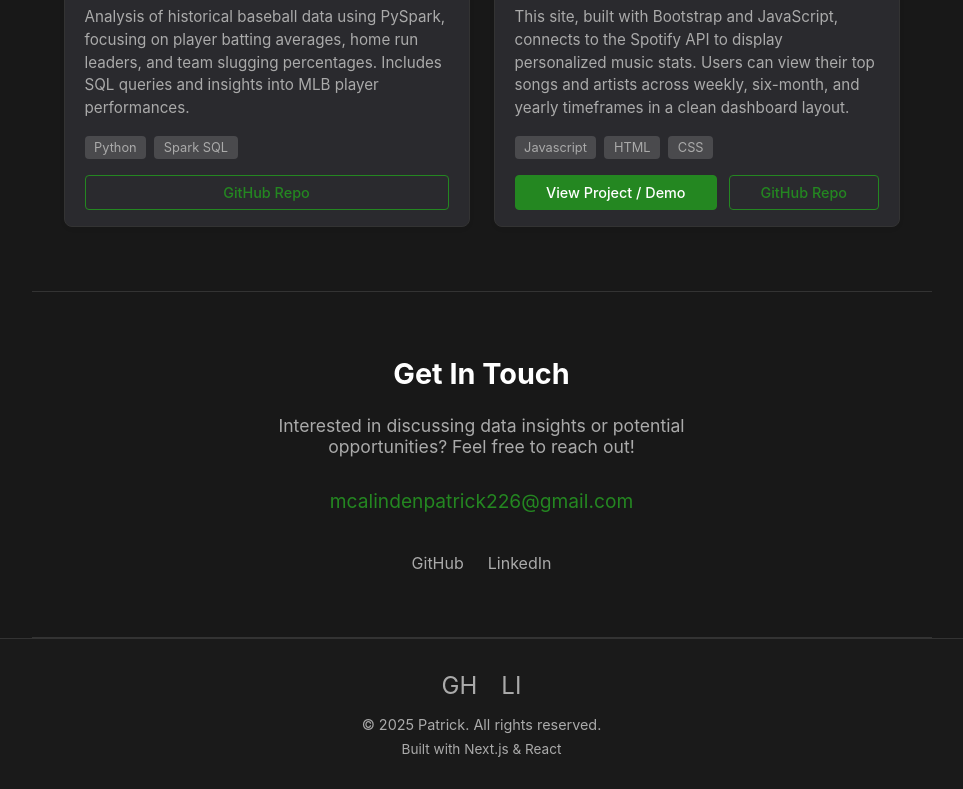
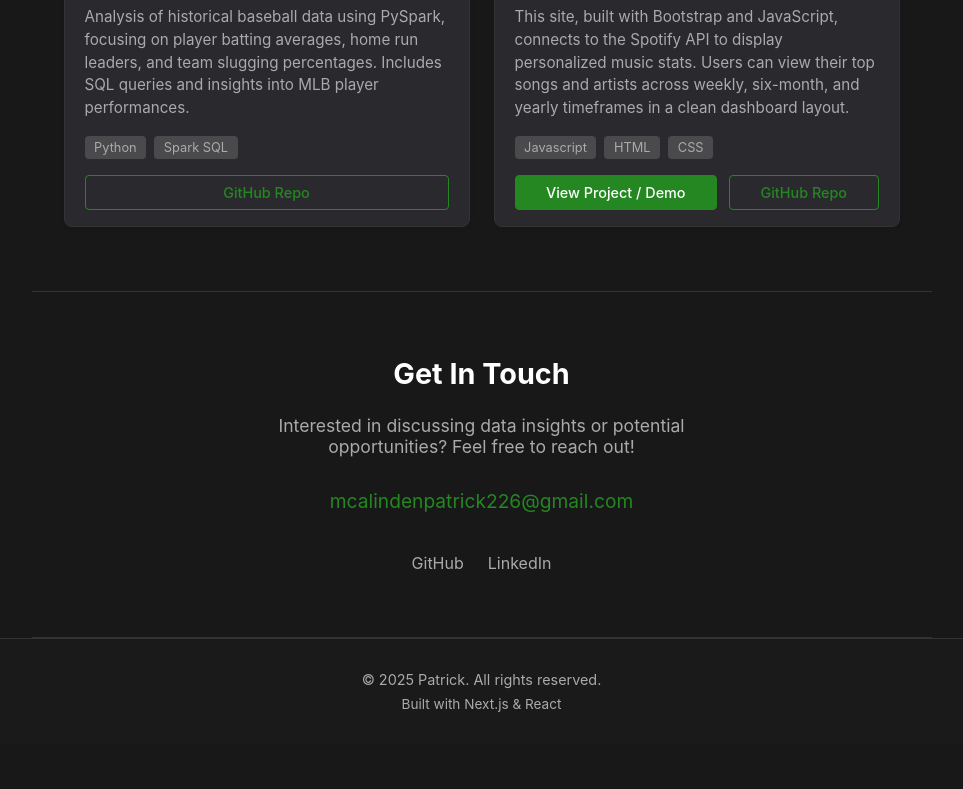
Before and after one commit to patrickmcalinden/my-portfolio, a Next.js app: page / in a window 1280 px wide. Shown: the part 2770-3559 px from the top of the page, without its empty margins (296-1259 px from the left). After the commit the page ends 3514 px from the top, so only its background shows below. Built offline with nearby package versions, Linux system fonts and the light colour scheme.

Commit message:
removing duplicate social links

```diff
--- a/src/components/Footer.js
+++ b/src/components/Footer.js
@@ -6,10 +6,6 @@ export default function Footer() {
     const currentYear = new Date().getFullYear();
     return (
         <footer className="footer">
-            <div className="footerSocialLinks">
-                {profile.contact.github && (<a href={profile.contact.github} target="_blank" rel="noopener noreferrer" aria-label="GitHub">GH</a>)}
-                {profile.contact.linkedin && (<a href={profile.contact.linkedin} target="_blank" rel="noopener noreferrer" aria-label="LinkedIn">LI</a>)}
-            </div>
             <p className="footerCopyright">
                 &copy; {currentYear} {profile.name}. All rights reserved.
             </p>
```
